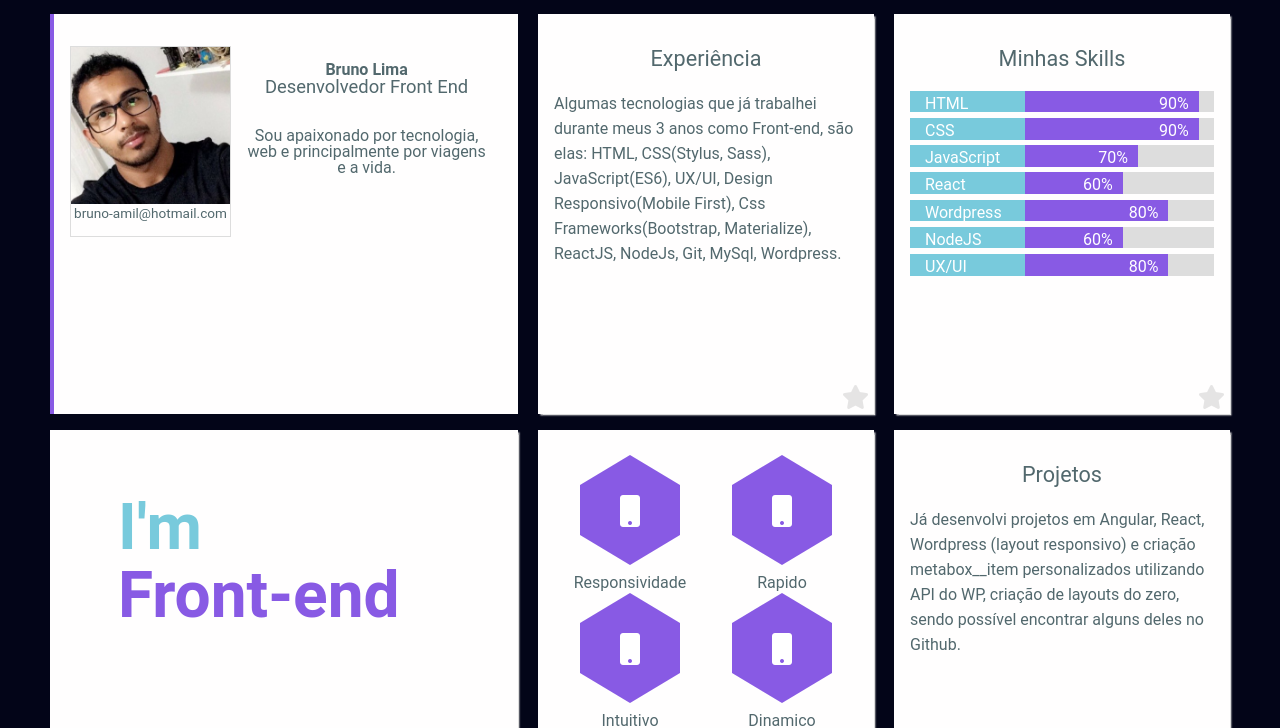
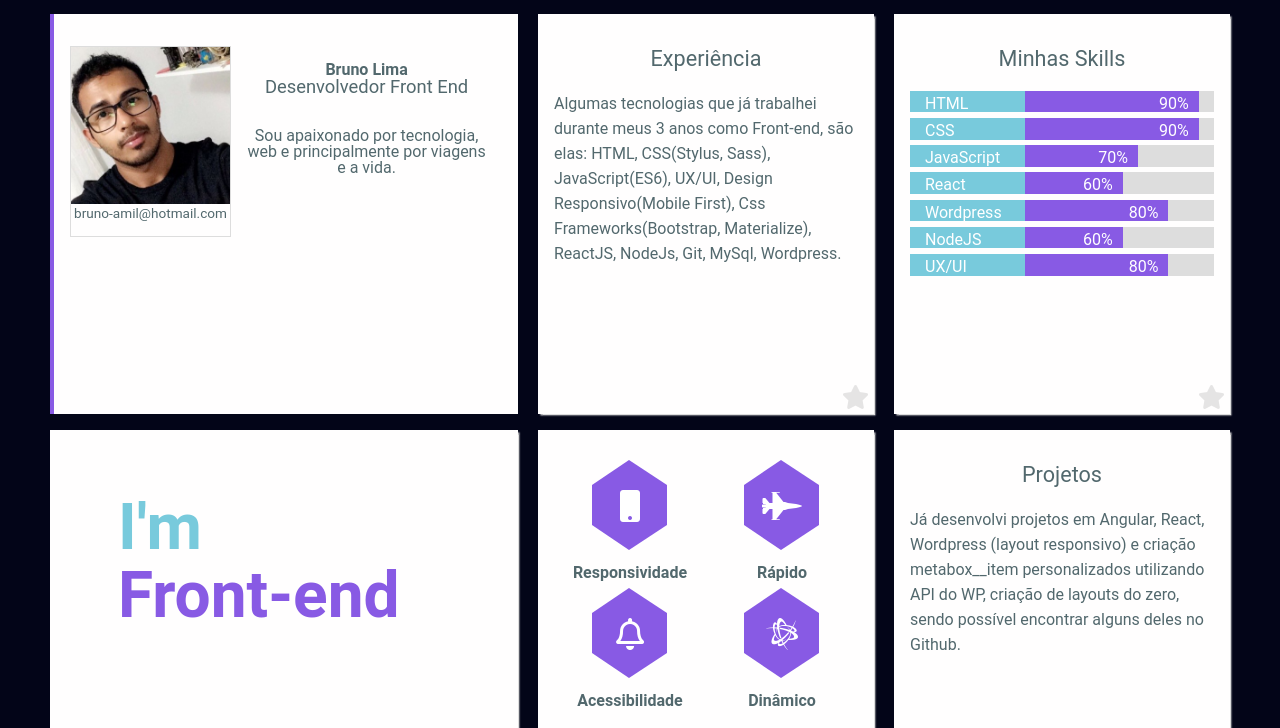
Before and after one commit to brunoamil/myportfolio, a plain HTML site: page index.html in a window 1280 px wide. Shown: the part 72-800 px from the top of the page. Drawn offline with Linux system fonts and the light colour scheme.

Commit message:
alteracoes no 3 bloco

```diff
--- a/assets/css/style.css
+++ b/assets/css/style.css
@@ -260,10 +260,10 @@ body {
 
 }
 .hexagono {
-   width: 100px;
+   width: 75px;
    box-sizing: border-box;
    background: #885ae4;
-   height: 50px;
+   height: 40px;
    position: relative;
    align-content: center;
    text-align: center;
@@ -272,27 +272,28 @@ body {
 .hexagono::before {
     content: "";
     position: absolute;
-    top: -30px;
+    top: -25px;
     left: 0;
     width: 0;
     height: 0;
-    border-left: 50px solid transparent;
-    border-right: 50px solid transparent;
-    border-bottom: 30px solid #885ae4;
+    border-left: 37px solid transparent;
+    border-right: 38px solid transparent;
+    border-bottom: 25px solid #885ae4;
 }
 .hexagono::after {
     content: "";
     position: absolute;
-    bottom: -30px;
+    bottom: -25px;
     left: 0;
     width: 0;
     height: 0;
-    border-left: 50px solid transparent;
-    border-right: 50px solid transparent;
-    border-top: 30px solid #885ae4;
+    border-left: 37px solid transparent;
+    border-right: 38px solid transparent;
+    border-top: 25px solid #885ae4;
 }
 .hexagono__texto {
     text-align: center;
+    font-weight: bold;
 }
 .size__icon {
     font-size: 2rem;
--- a/index.html
+++ b/index.html
@@ -134,21 +134,21 @@
                 </div>
                <div class="qualidades__item">
                     <div class="hexagono">
-                        <i class="fas fa-mobile size__icon"></i>
+                        <i class="fas fa-fighter-jet size__icon"></i>
                     </div>
-                        <p class="hexagono__texto">Rapido</p>
+                        <p class="hexagono__texto">Rápido</p>
                 </div>
                 <div class="qualidades__item">
                         <div class="hexagono">
-                            <i class="fas fa-mobile size__icon"></i>
+                            <i class="far fa-bell size__icon"></i>
                         </div>
-                        <p class="hexagono__texto">Intuitivo</p>
+                        <p class="hexagono__texto">Acessibilidade</p>
                 </div>
                 <div class="qualidades__item">
                         <div class="hexagono">
-                            <i class="fas fa-mobile size__icon"></i>
+                            <i class="fab fa-battle-net size__icon"></i>
                         </div>
-                        <p class="hexagono__texto">Dinamico</p>
+                        <p class="hexagono__texto">Dinâmico</p>
                 </div>
             </div>
         </div>
```
